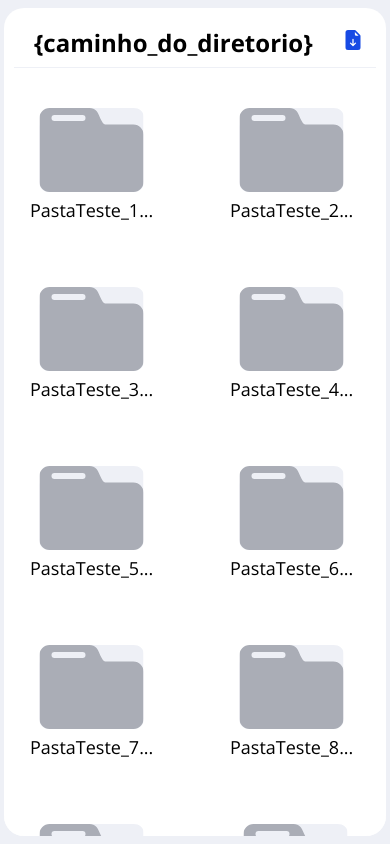
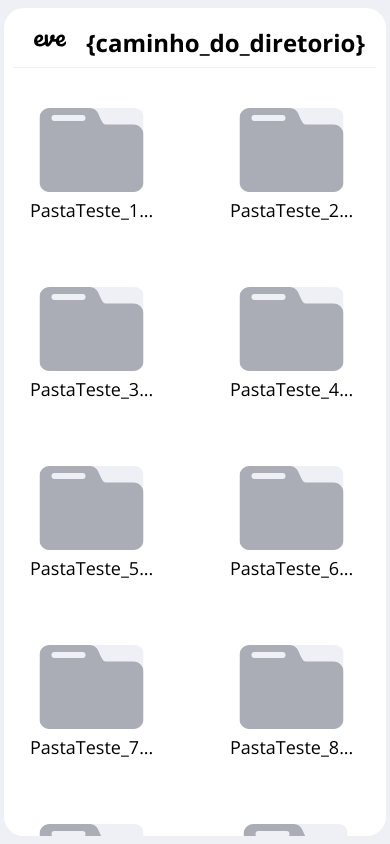
Before and after one commit to ArthurViniciusL/EVE, a React (Create React App) app in the folder eve-app/: page /home in a window 390 px wide. Built offline with nearby package versions, Linux system fonts and the light colour scheme.

Commit message:
Mudanda de nome na view Directory

```diff
--- a/eve-app/src/components/Header/header-style.css
+++ b/eve-app/src/components/Header/header-style.css
@@ -20,9 +20,18 @@
     width: 4%;
 }
 
+.Header-box-button {
+    margin: 0;
+    display: flex;
+    flex-wrap: wrap;
+    align-items: baseline;
+    justify-content: center;
+    margin-left: 20px;
+}
 
 @media (max-width: 600px) {
     .box-logo {
-        width: 10%;
+        margin-right: 20px;
+        min-width: 10%;
     }
 }
--- a/eve-app/src/components/Header/index.jsx
+++ b/eve-app/src/components/Header/index.jsx
@@ -27,7 +27,7 @@ export const Header = () => {
 
                     <DirectoryBar></DirectoryBar>
 
-                    <div>
+                    <div className='Header-box-button'>
                         <Button LABEL={
                             <BootstrapIcon
                                 iconName="FolderFill"
--- a/eve-app/src/components/DirectoryView/index.jsx
+++ b/eve-app/src/views/Directory/index.jsx
@@ -1,11 +1,11 @@
 import { useEffect, useState } from "react";
 import { getAllFolders } from "../../utils/ApiService.js";
-import { FolderComponent } from "../Folder/index.jsx";
+import { FolderComponent } from "../../components/Folder/index.jsx";
 /* import { FileComponent } from "../Files"; */
 
 import './directory-style.css';
 
-const DirectoryView = () => {
+const Directory = () => {
 
     const [folders, f] = useState([]);
 
@@ -25,4 +25,4 @@ const DirectoryView = () => {
     );
 };
 
-export default DirectoryView;
+export default Directory;
--- a/eve-app/src/views/Home/index.jsx
+++ b/eve-app/src/views/Home/index.jsx
@@ -1,5 +1,5 @@
 import { Component } from "react";
-import DirectoryView from "../../components/DirectoryView";
+import Directory from "../../views/Directory";
 
 import './home-style.css'
 import { Header } from "../../components/Header";
@@ -14,7 +14,7 @@ export class Home extends Component {
                 <section>
                     <Header></Header>
                     <div className="directory-content">
-                        <DirectoryView></DirectoryView>
+                        <Directory></Directory>
                     </div>
                 </section>
             </main>
```
Also changed, not shown: eve-app/src/views/Directory/directory-style.css (renamed from eve-app/src/components/DirectoryView/directory-style.css).
